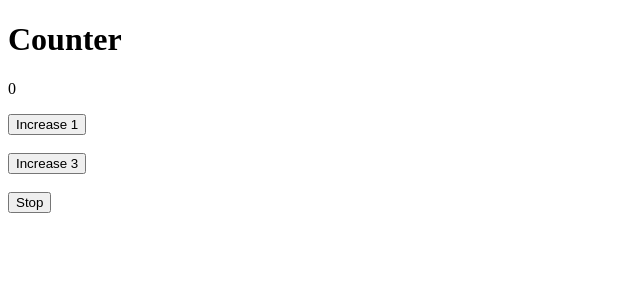
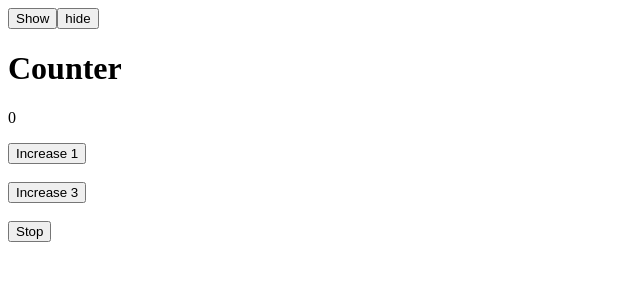
Before and after one commit to masoudhra/react2023ViteStart, a React (Vite) app: page / in a window 1280 px wide. Shown: the top 300 px of the page, without its empty margins (0-640 px from the left). Built offline with nearby package versions, Linux system fonts and the light colour scheme.

Commit message:
show and hide with useState in UI

```diff
--- a/src/Counter.jsx
+++ b/src/Counter.jsx
@@ -1,23 +1,35 @@
 import { useState } from "react";
 
 const Counter = () => {
-const [counter, setCounter ] = useState(0)
+  const [counter, setCounter] = useState(0);
+  const [isShow, setIsShow] = useState(true);
 
-
-const increaseHandler = () =>  setCounter(counter + 1);
+  const increaseHandler = () => setCounter(counter + 1);
   const increaseHandler3 = () => {
     // setCounter(counter + 3)
     // agar taghir be meghdare tahire habli vabaste bood be in shekl ba elesh esteffade mikonim
-  setCounter(counter => counter + 1);
-  setCounter(counter => counter + 1);
-  setCounter(counter => counter + 1);
+    setCounter((counter) => counter + 1);
+    setCounter((counter) => counter + 1);
+    setCounter((counter) => counter + 1);
   };
 
-const stopHandler = () =>{
+  const stopHandler = () => {
     setCounter("-");
   };
 
+  const showHandler = () => {
+    setIsShow(true);
+  };
+
+  const hideHandler = () => {
+    setIsShow(false);
+  };
+
   return (
+    <>
+      <button onClick={showHandler}>Show</button>
+      <button onClick={hideHandler}>hide</button>
+      {isShow ? (
         <div>
           <h1>Counter</h1>
           <p>{counter}</p>
@@ -29,6 +41,8 @@ const stopHandler = () =>{
           <br />
           <button onClick={stopHandler}>Stop</button>
         </div>
+      ) : null}
+    </>
   );
 };
 
```
Lines whose indentation alone changed are shown as unchanged.
